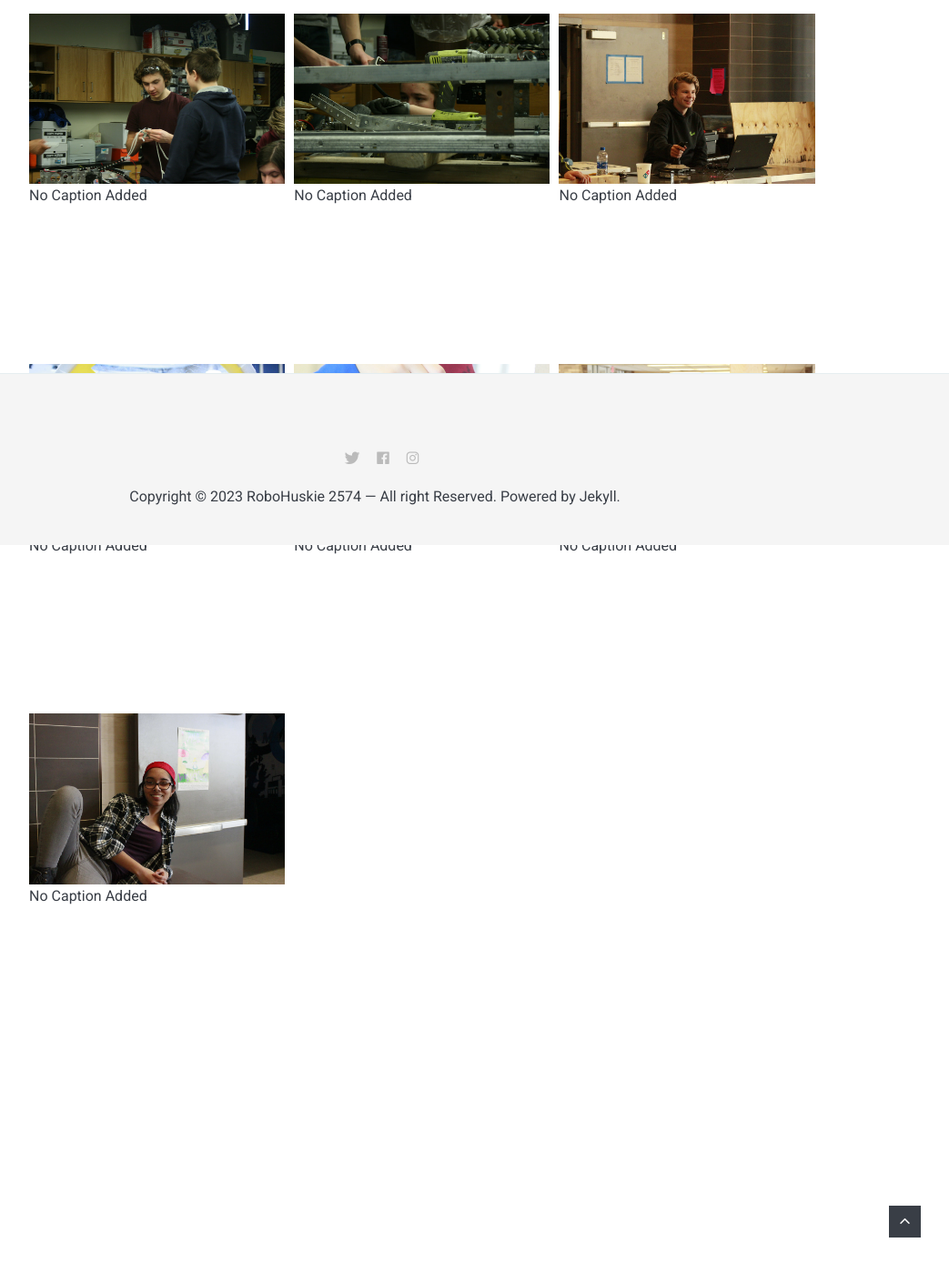
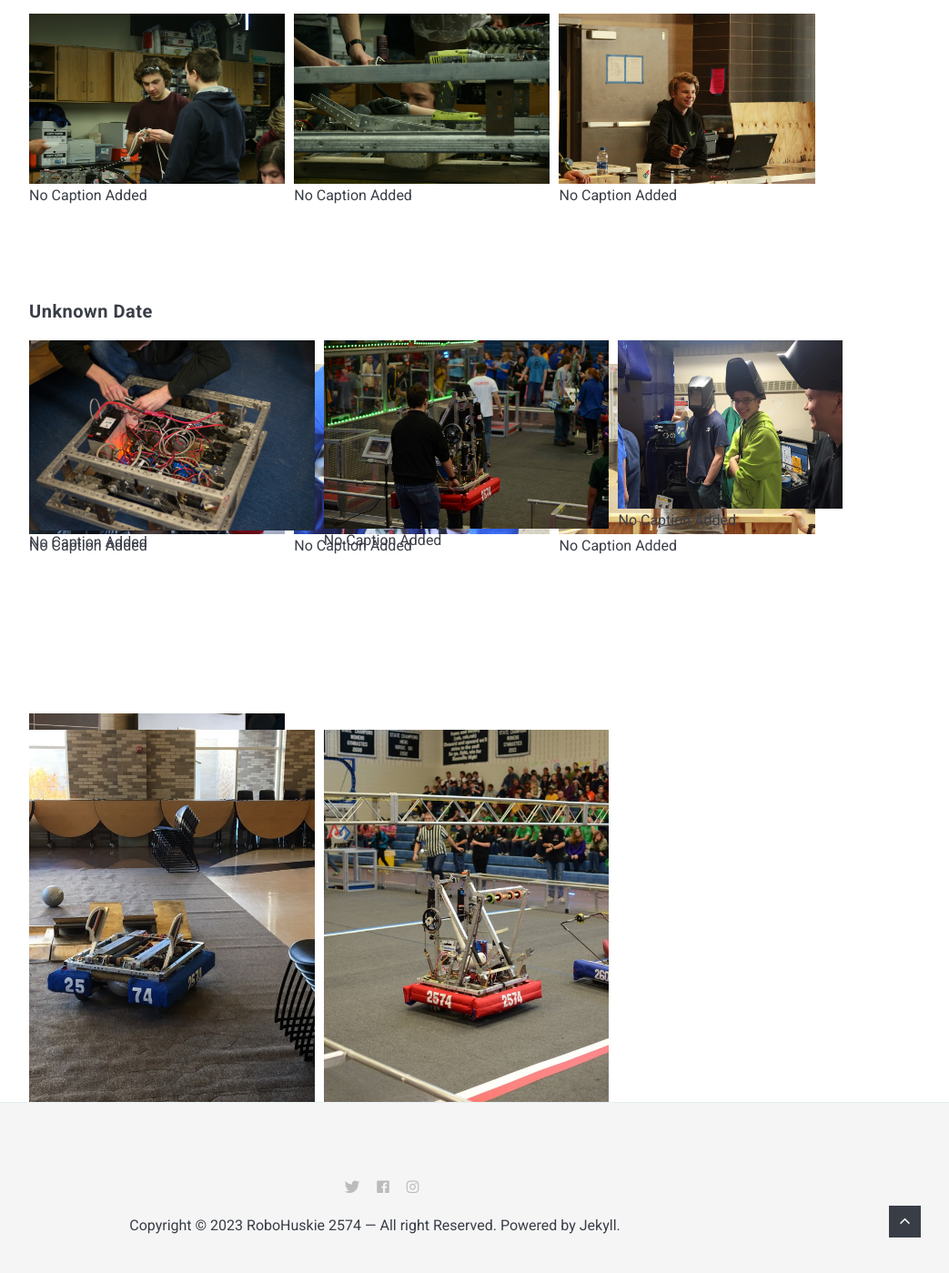
Before and after one commit to Robohuskie2574/Robohuskie2574.github.io, a Jekyll site: the page built from _pages/Photos and Videosa.md, in a window 1280 px wide and 1400 px high, scrolled down 10280 px. Shown: the whole window at 91% size, without its empty margins (228-1271 px from the left). Built offline with Jekyll 4.4.1, drawn with Linux system fonts in a browser that asks for light colours; nearby versions of some CDN libraries.

Commit message:
More images

```diff
--- a/_pages/Photos and Videosa.md
+++ b/_pages/Photos and Videosa.md
@@ -253,3 +253,27 @@
 <p>No Caption Added</p>
 </div>
 </div>
+
+#### Unknown Date
+<div style="display:grid;grid-gap:10px;grid-template-columns:repeat(3, 1fr)">
+<div style="aspect-ratio:.75">
+<img style="margin-top:0px;margin-bottom:0px" loading="lazy" src="{{site.baseurl}}\images\oap-left\2.jpg">
+<p>No Caption Added</p>
+</div>
+<div style="aspect-ratio:.75">
+<img style="margin-top:0px;margin-bottom:0px" loading="lazy" src="{{site.baseurl}}\images\oap-left\3.jpg">
+<p>No Caption Added</p>
+</div>
+<div style="aspect-ratio:.75">
+<img style="margin-top:0px;margin-bottom:0px" loading="lazy" src="{{site.baseurl}}\images\oap-left\4.jpg">
+<p>No Caption Added</p>
+</div>
+<div style="aspect-ratio:.75">
+<img style="margin-top:0px;margin-bottom:0px" loading="lazy" src="{{site.baseurl}}\images\oap-left\5.jpg">
+<p>No Caption Added</p>
+</div>
+<div style="aspect-ratio:.75">
+<img style="margin-top:0px;margin-bottom:0px" loading="lazy" src="{{site.baseurl}}\images\oap-left\1.jpg">
+<p>No Caption Added</p>
+</div>
+</div>
```
Also changed, not shown: images/oap-left/1.jpg (added), images/oap-left/2.jpg (added), images/oap-left/3.jpg (added), images/oap-left/4.jpg (added), images/oap-left/5.jpg (added).
